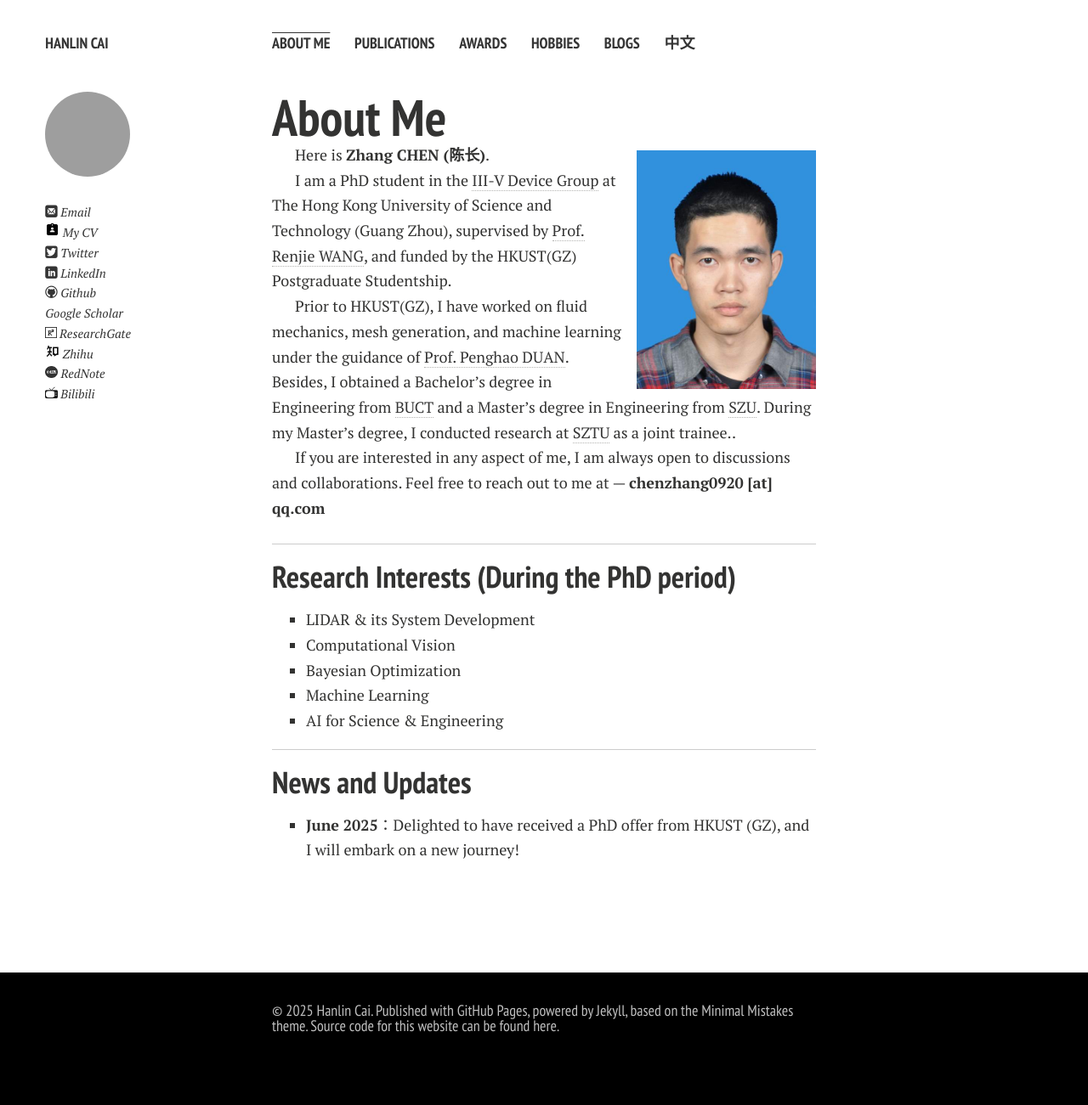
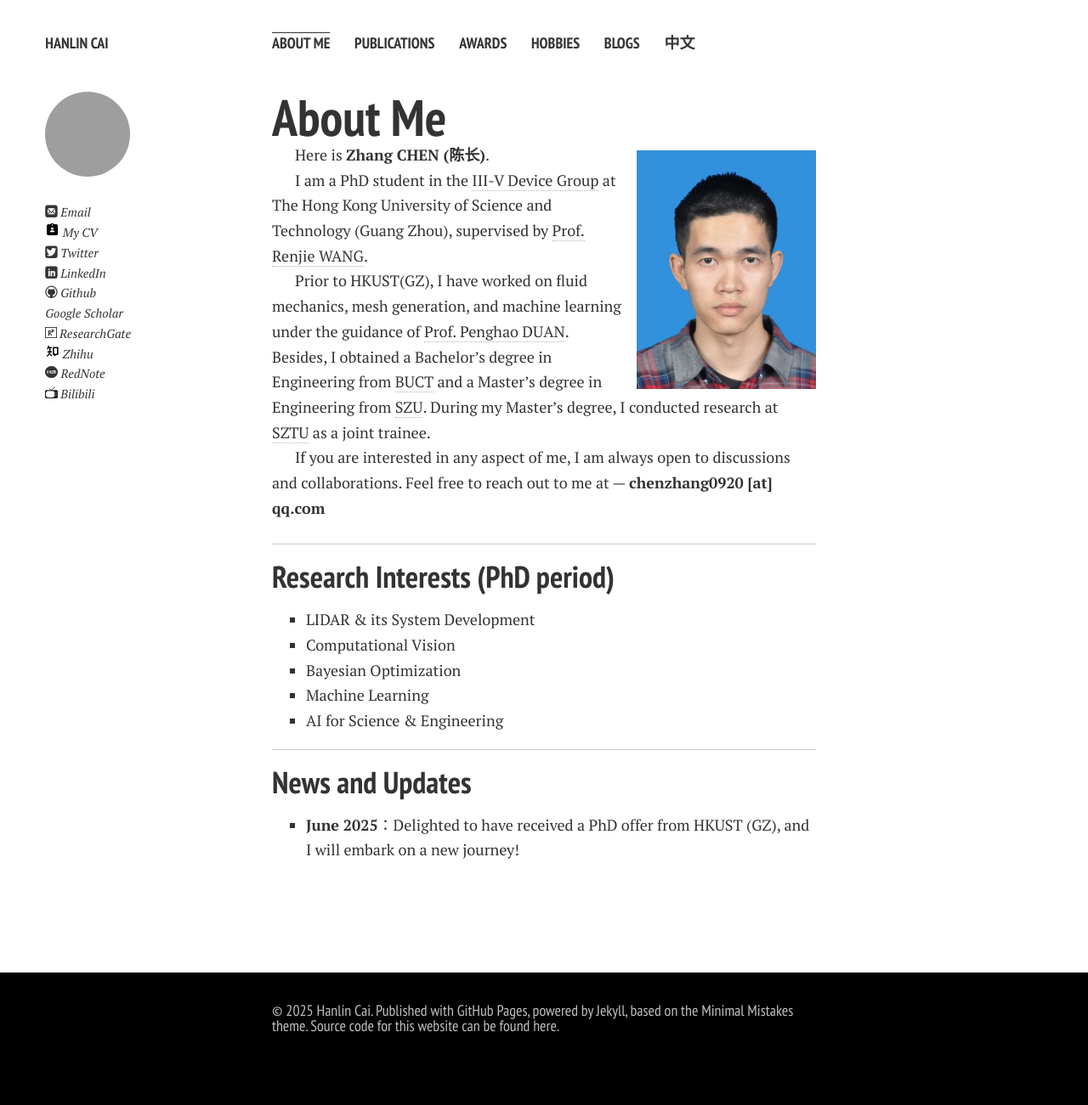
Before and after one commit to chenzhang0920/chenzhang0920.github.io, a Jekyll site: the page built from index.md, in a window 1280 px wide. Shown: the whole page at 85% size. Built offline with Jekyll 4.4.1, drawn with Linux system fonts in a browser that asks for light colours; nearby versions of some CDN libraries; comment, search, counter and statistics services are not loaded; a style sheet for code colours, icons or effects is not loaded; our own code applies the rules of GitHub Pages for plain Markdown files.

Commit message:
Update index.md

```diff
--- a/index.md
+++ b/index.md
@@ -8,15 +8,15 @@ layout: page
 
 Here is **Zhang CHEN (陈长)**.<br>
 
-I am a PhD student in the [III-V Device Group](https://personal.hkust-gz.edu.cn/renjiewang/#/offline/rlKIqrQFaY3?cps=hide&rps=hide&nav=0&ha=0&la=0&fc=0&out=0&rt=0) at The Hong Kong University of Science and Technology (Guang Zhou), supervised by [Prof. Renjie WANG](https://facultyprofiles.hkust-gz.edu.cn/faculty-personal-page?id=256), and funded by the HKUST(GZ) Postgraduate Studentship.
+I am a PhD student in the [III-V Device Group](https://personal.hkust-gz.edu.cn/renjiewang/#/offline/rlKIqrQFaY3?cps=hide&rps=hide&nav=0&ha=0&la=0&fc=0&out=0&rt=0) at The Hong Kong University of Science and Technology (Guang Zhou), supervised by [Prof. Renjie WANG](https://facultyprofiles.hkust-gz.edu.cn/faculty-personal-page?id=256).
 
-Prior to HKUST(GZ), I have worked on fluid mechanics, mesh generation, and machine learning under the guidance of [Prof. Penghao DUAN](https://scholars.cityu.edu.hk/en/persons/pengduan). Besides, I obtained a Bachelor's degree in Engineering from [BUCT](https://www.buct.edu.cn/main.htm) and a Master's degree in Engineering from [SZU](https://www.szu.edu.cn/). During my Master's degree, I conducted research at [SZTU](https://www.sztu.edu.cn/) as a joint trainee..
+Prior to HKUST(GZ), I have worked on fluid mechanics, mesh generation, and machine learning under the guidance of [Prof. Penghao DUAN](https://scholars.cityu.edu.hk/en/persons/pengduan). Besides, I obtained a Bachelor's degree in Engineering from [BUCT](https://www.buct.edu.cn/main.htm) and a Master's degree in Engineering from [SZU](https://www.szu.edu.cn/). During my Master's degree, I conducted research at [SZTU](https://www.sztu.edu.cn/) as a joint trainee.
 
 If you are interested in any aspect of me, I am always open to discussions and collaborations. Feel free to reach out to me at — **chenzhang0920 [at] qq.com**
 
 ---
 
-## Research Interests (During the PhD period)
+## Research Interests (PhD period)
 
 - LIDAR & its System Development
 - Computational Vision
```
